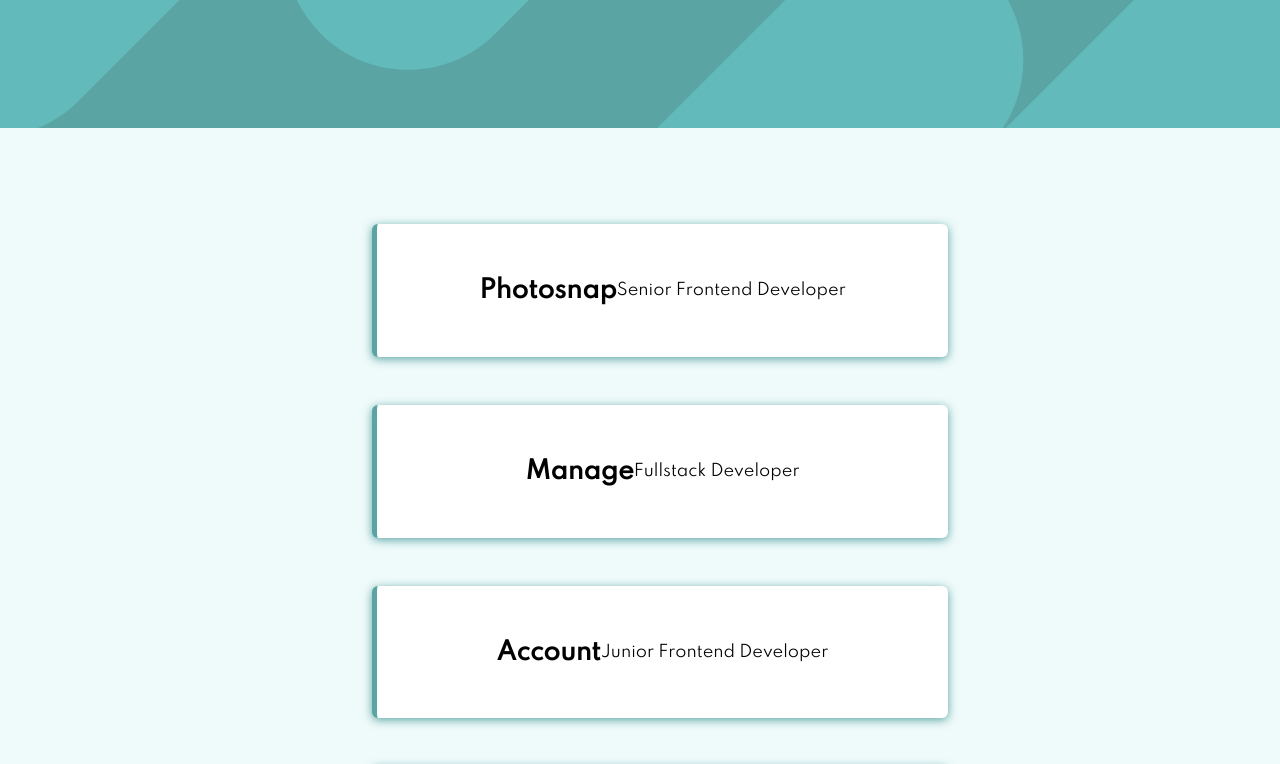
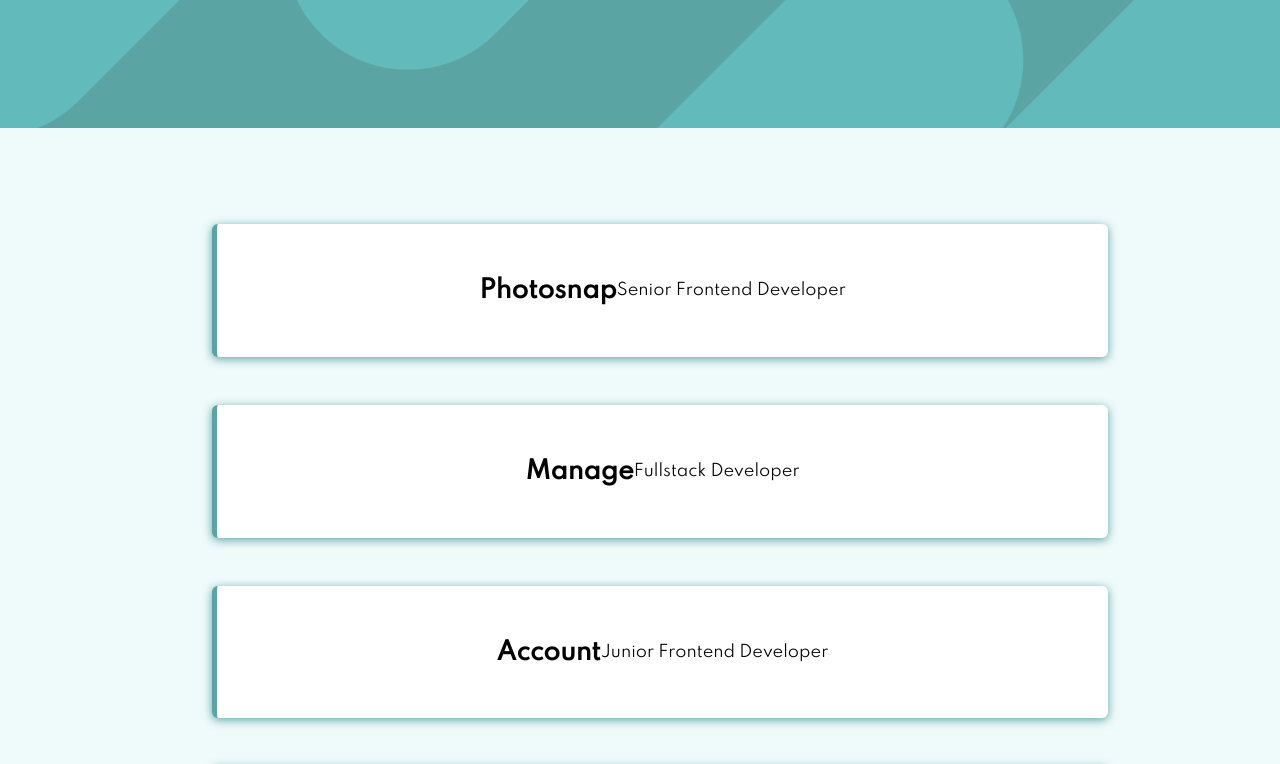
Before and after one commit to AndyBeable/static-job-listing, a Vue app: page / in a window 1280 px wide. Shown: the top 764 px of the page. Built offline with nearby package versions, Linux system fonts and the light colour scheme.

Commit message:
card width

```diff
--- a/src/components/ui/BaseCard.vue
+++ b/src/components/ui/BaseCard.vue
@@ -8,6 +8,6 @@
 .card {
   padding: 1rem;
   margin: 2rem auto;
-  max-width: 40rem;
+  max-width: 60rem;
 }
 </style>
```
